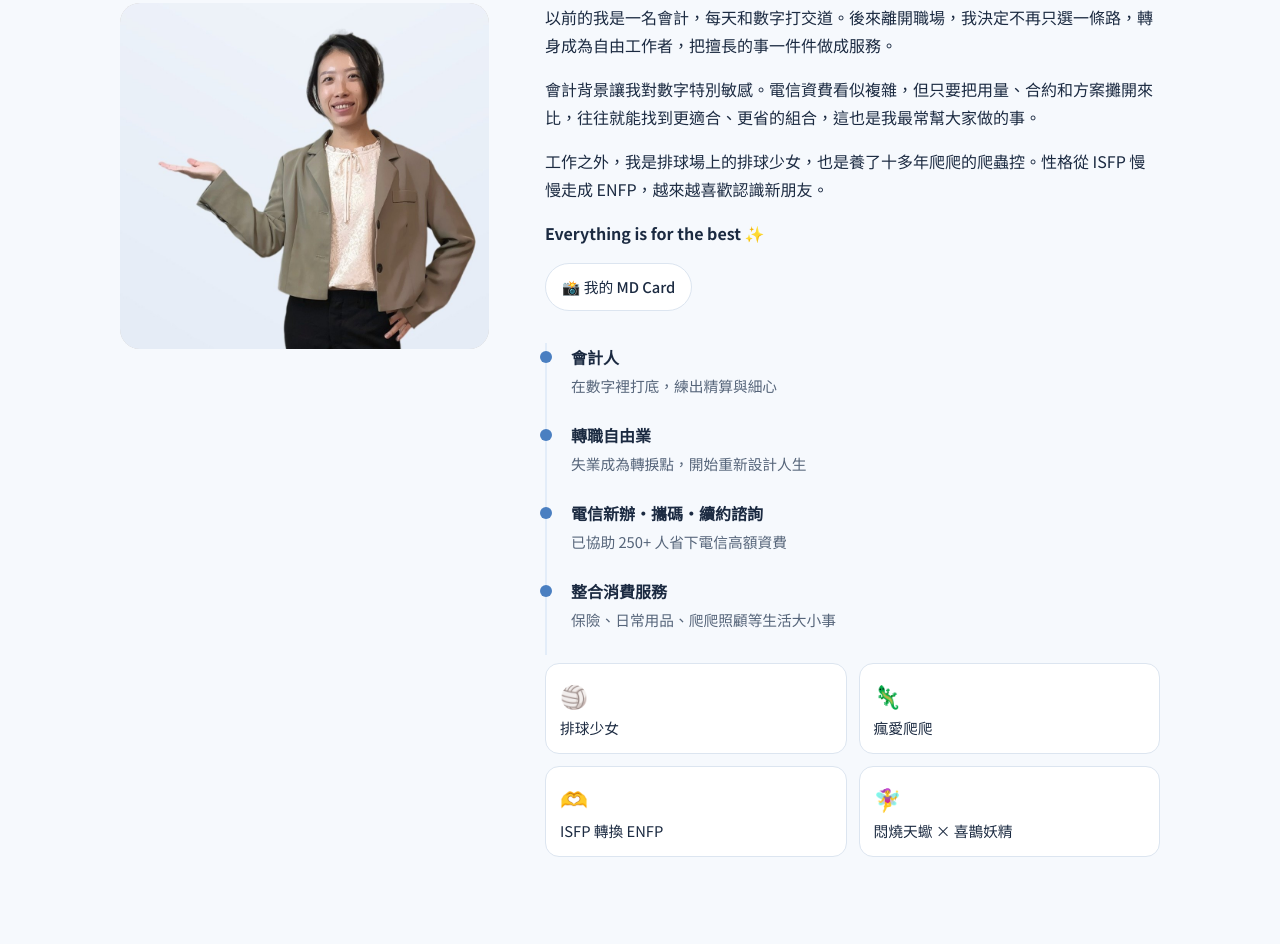
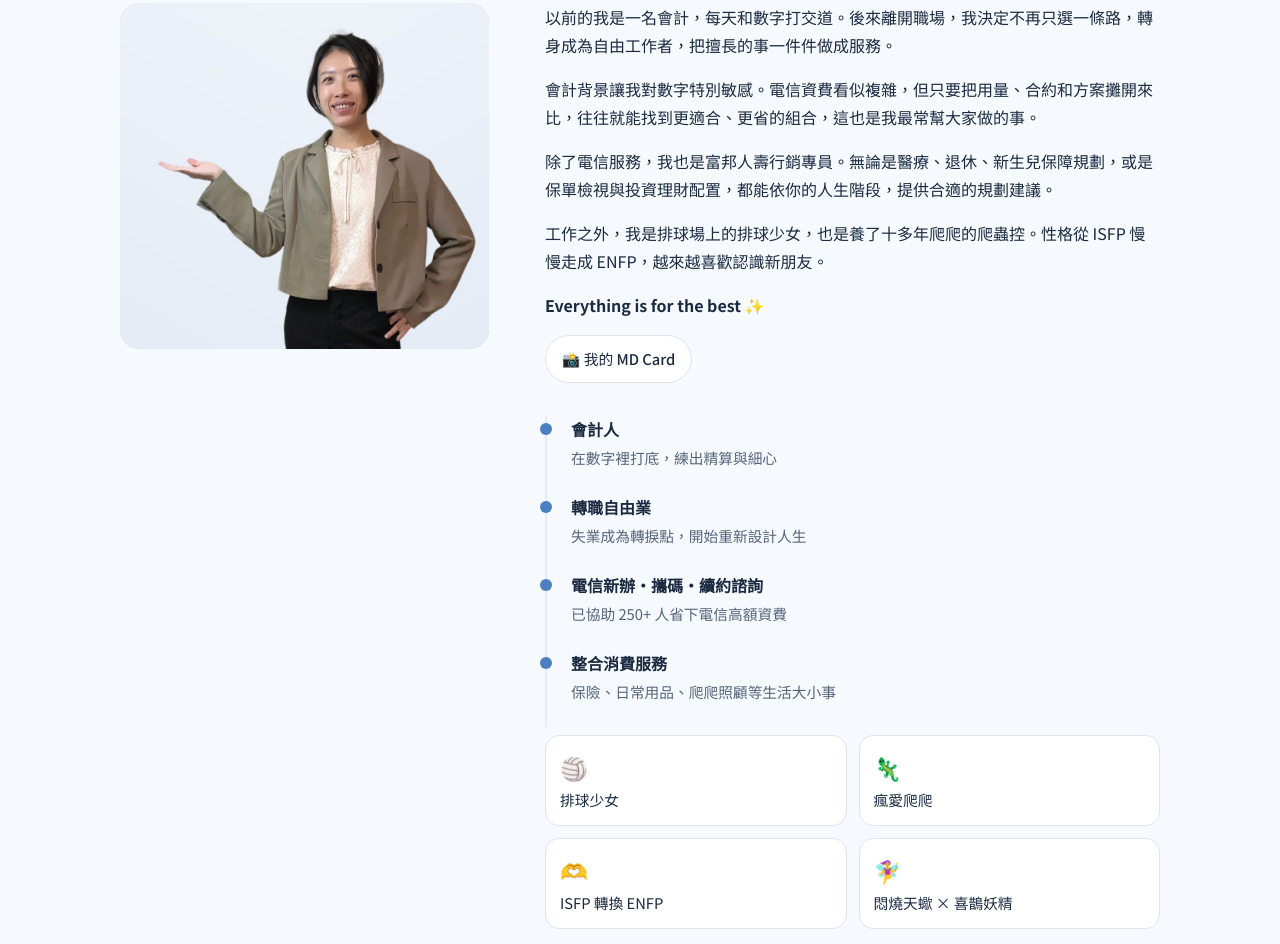
Before and after one commit to 1123junlin/chafairy, a plain HTML site: page index.html in a window 1280 px wide. Shown: the part 1187-2131 px from the top of the page. Drawn offline with Linux system fonts and the light colour scheme; grey boxes are pictures that could not be loaded.

Commit message:
About: add Fubon Life paragraph
Co-Authored-By: Claude Opus 5.5 <noreply@anthropic.com>
Claude-Session: https://claude.ai/code/session_01JAiqQkqjuFdidntcxi5Rha

```diff
--- a/index.html
+++ b/index.html
@@ -250,6 +250,7 @@ footer p{margin:4px 0}
         <div class="about-text">
           <p>以前的我是一名會計，每天和數字打交道。後來離開職場，我決定不再只選一條路，轉身成為自由工作者，把擅長的事一件件做成服務。</p>
           <p>會計背景讓我對數字特別敏感。電信資費看似複雜，但只要把用量、合約和方案攤開來比，往往就能找到更適合、更省的組合，這也是我最常幫大家做的事。</p>
+          <p>除了電信服務，我也是富邦人壽行銷專員。無論是醫療、退休、新生兒保障規劃，或是保單檢視與投資理財配置，都能依你的人生階段，提供合適的規劃建議。</p>
           <p>工作之外，我是排球場上的排球少女，也是養了十多年爬爬的爬蟲控。性格從 ISFP 慢慢走成 ENFP，越來越喜歡認識新朋友。</p>
           <p><strong>Everything is for the best ✨</strong></p>
           <div class="links">
```
